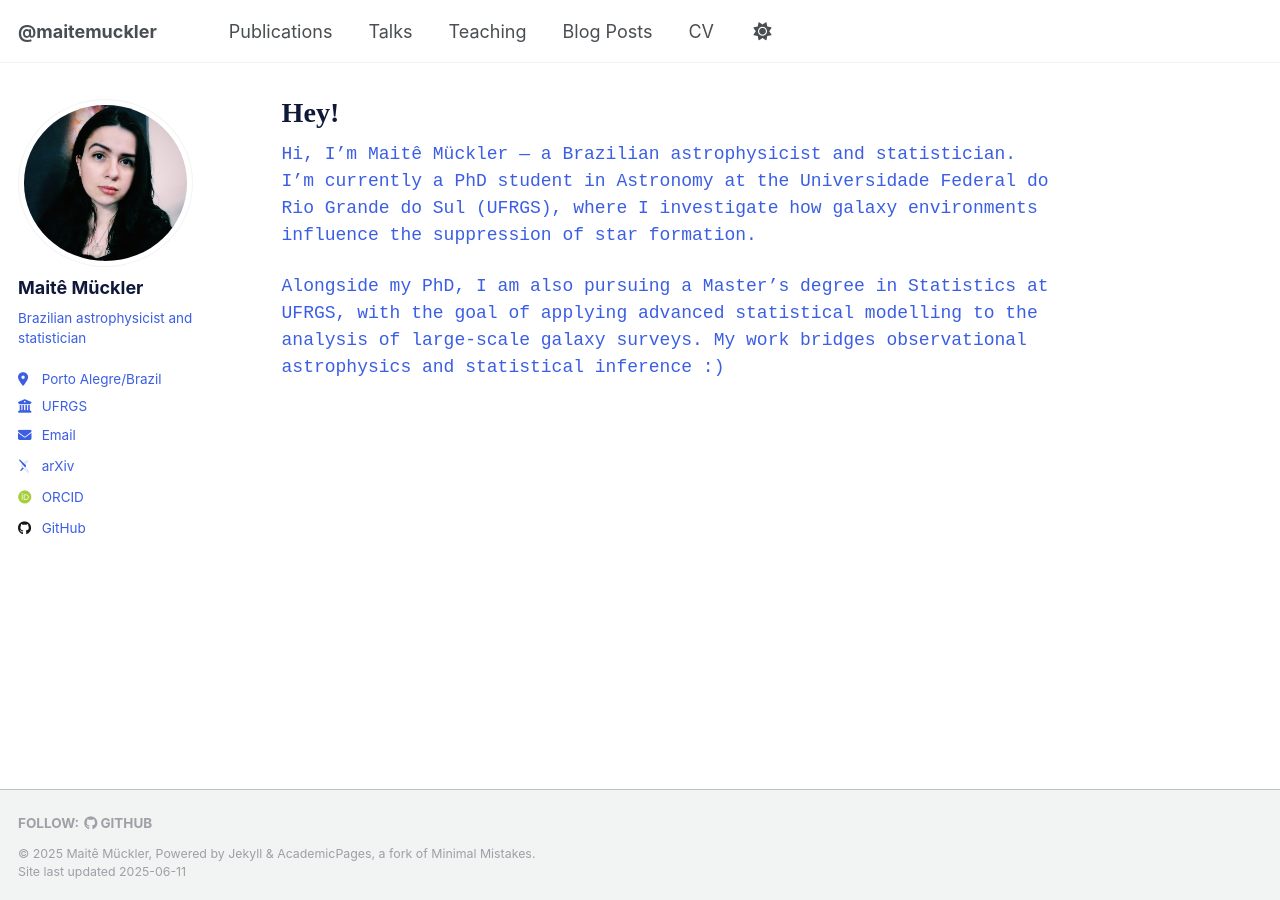
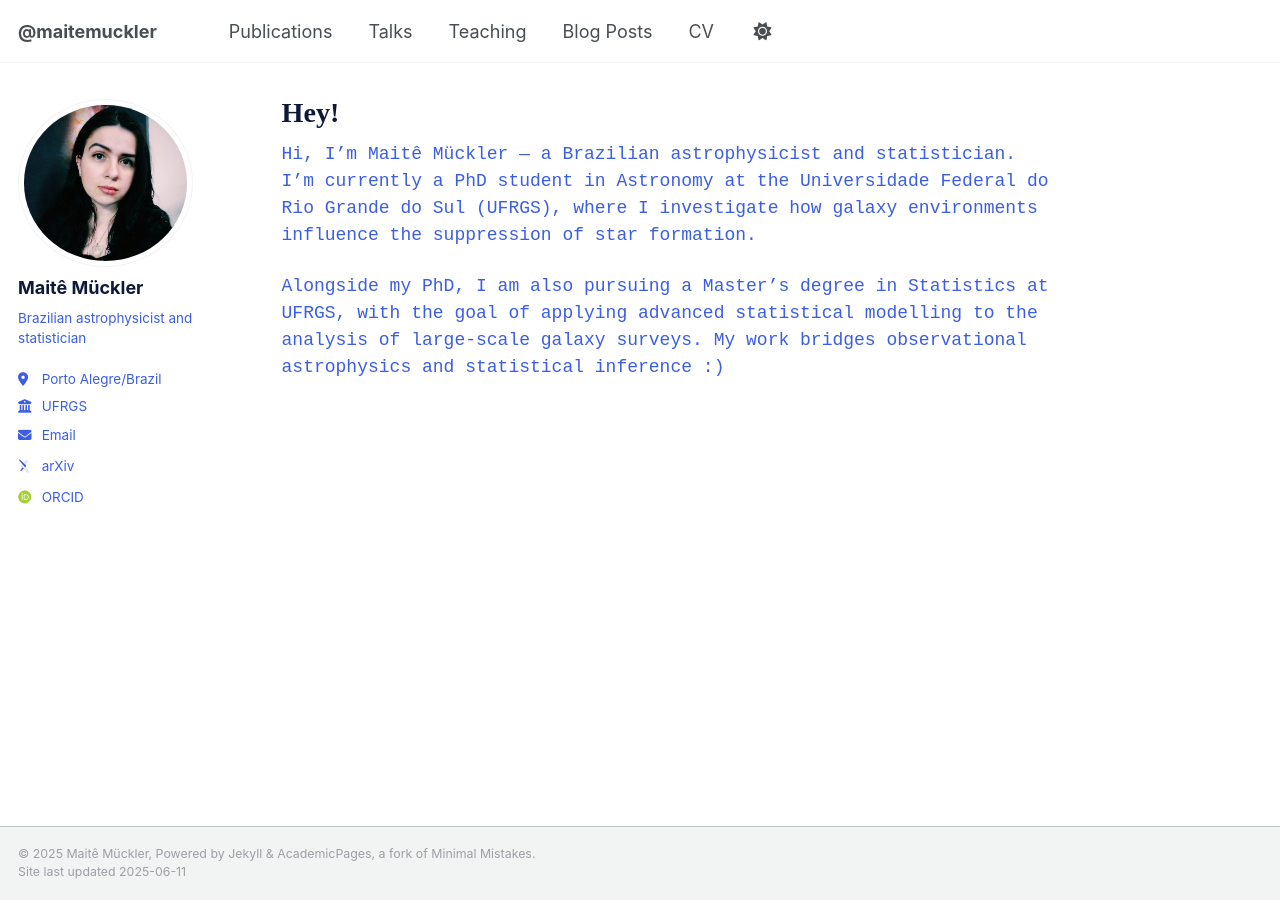
Before and after one commit to maitemuckler/maitemuckler.github.io, a Jekyll site: the page built from index.md, in a window 1280 px wide. Built offline with Jekyll 4.4.1, drawn with Linux system fonts in a browser that asks for light colours; some web fonts are replaced.

Commit message:
Remove link do GitHub do rodapé

```diff
--- a/_config.yml
+++ b/_config.yml
@@ -47,7 +47,7 @@ author:
   bitbucket        : # Username - Update with your username on the site
   codepen          : # Username
   dribbble         : # Username
-  github           : "maitemuckler"
+  github           : #"maitemuckler"
   kaggle           : # Username
   stackoverflow    : # User number or user number and name (i.e., use "1" or "1/jeff-atwood")
 
```
